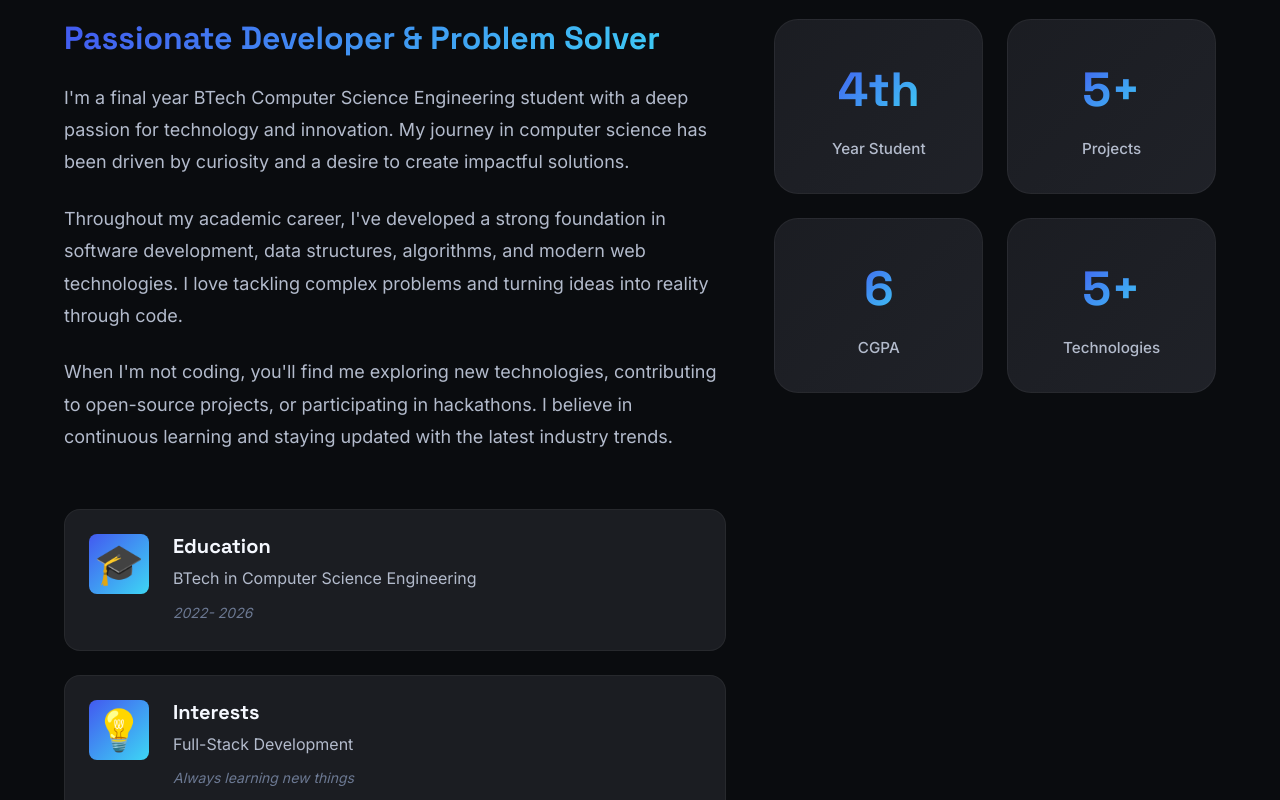
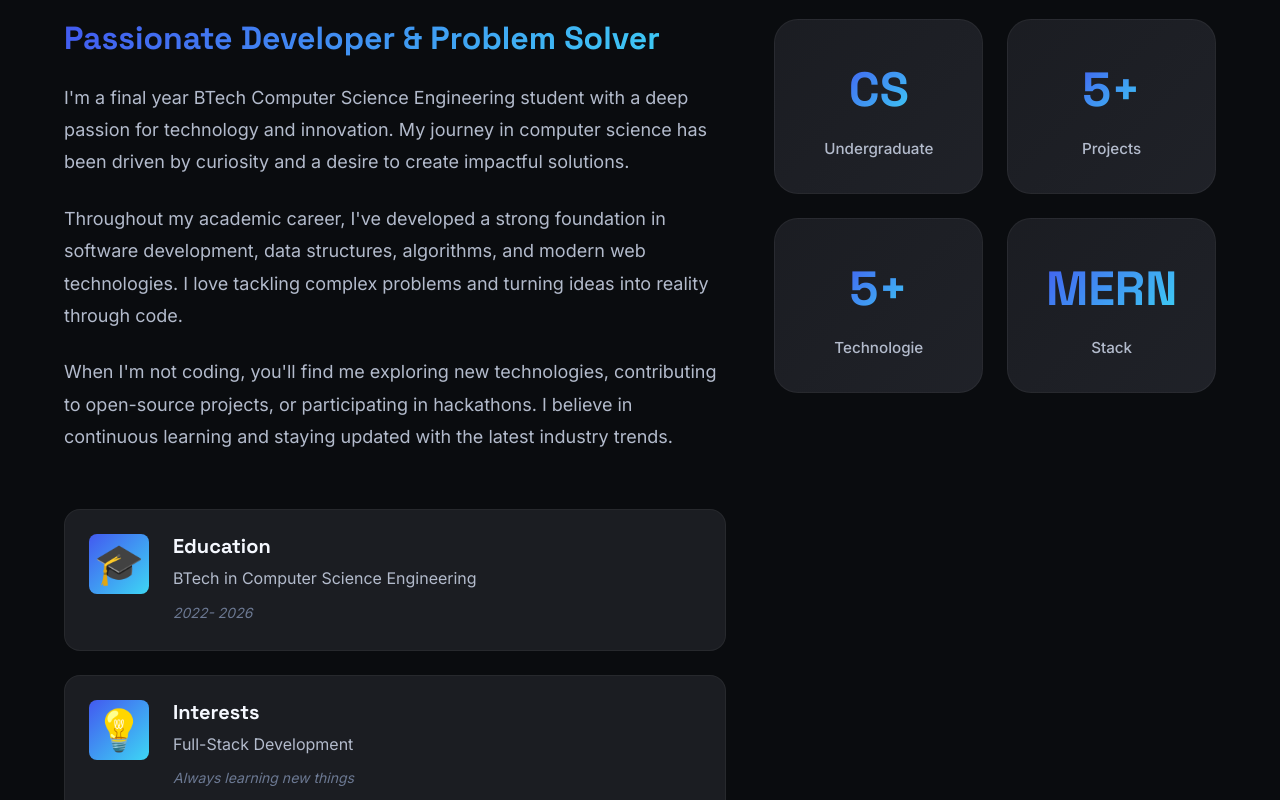
Before and after one commit to Akshat5rawat/portfolio, a React (Vite) app: page / in a window 1280 px wide. Shown: the part 980-1780 px from the top of the page. Built offline with nearby package versions, Linux system fonts and the light colour scheme.

Commit message:
minor changes

```diff
--- a/src/components/About.jsx
+++ b/src/components/About.jsx
@@ -2,10 +2,10 @@ import './About.css';
 
 const About = () => {
     const stats = [
-        { number: '4th', label: 'Year Student' },
+        { number: 'CS', label: 'Undergraduate' },
         { number: '5+', label: 'Projects' },
-        { number: '6', label: 'CGPA' },
-        { number: '5+', label: 'Technologies' },
+        { number: '5+', label: 'Technologie ' },
+        { number: 'MERN', label: 'Stack' },
     ];
 
     return (
--- a/src/components/Footer.jsx
+++ b/src/components/Footer.jsx
@@ -29,7 +29,7 @@ const Footer = () => {
                 <div className="footer-content">
                     <div className="footer-section">
                         <h3 className="footer-logo">
-                            Portfolio<span className="text-gradient">.</span>
+                            Akshat Rawat<span className="text-gradient">.</span>
                         </h3>
                         <p className="footer-description">
                             BTech CSE Student passionate about creating innovative solutions
```
